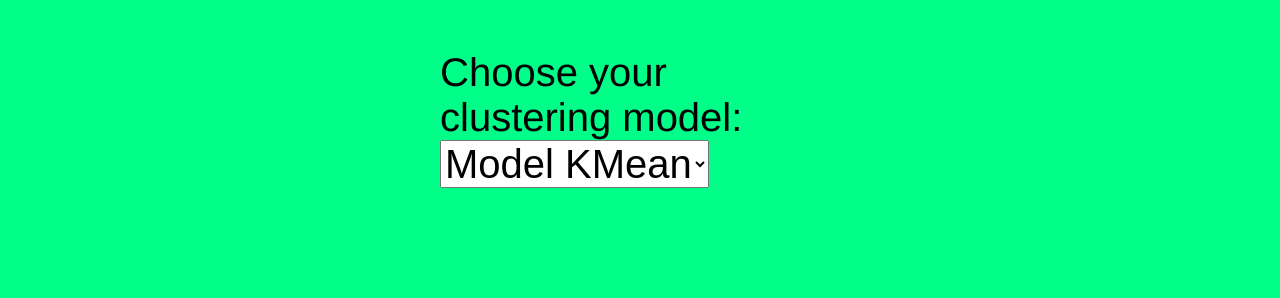
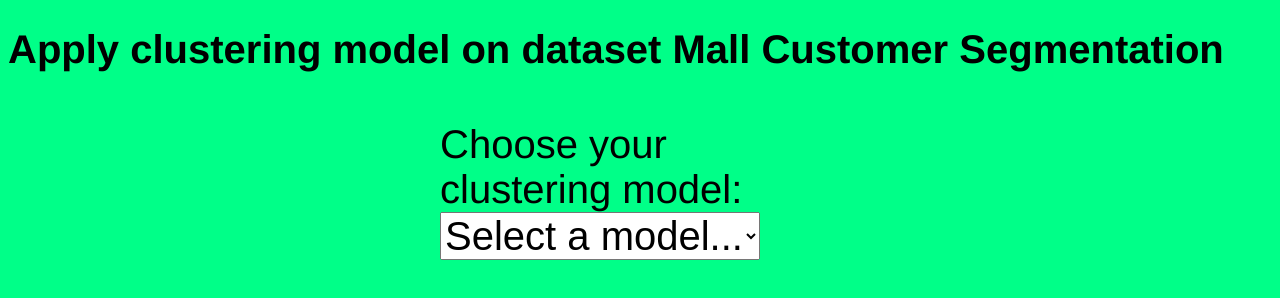
Before and after one commit to OlivierLAVAUD/AJAX-Clustering, a plain HTML site: page frontend/index.html in a window 1280 px wide. Drawn offline with Linux system fonts and the light colour scheme.

Commit message:
ajout titre a la page

```diff
--- a/frontend/css/style.css
+++ b/frontend/css/style.css
@@ -4,6 +4,10 @@ html {
   font-family: 'helvetica neue';
   font-size: 40px;
   font-weight: 200;
+}
+
+h1 {
+  font-size: 40px;
 }
 
 *, *:before, *:after {
--- a/frontend/index.html
+++ b/frontend/index.html
@@ -8,9 +8,11 @@
 </head>
 <body>
 
+  <h1>Apply clustering model on dataset Mall Customer Segmentation</h1>
   <form class="search-form">
     <label for="model-select">Choose your clustering model:</label>
     <select id="model-select" class="model-select">
+      <option value="" disabled selected>Select a model...</option>
       <option value="model-kmean">Model KMean</option>
       <option value="model-2">Model 2</option>
       <option value="model-3">Model 3</option>
--- a/frontend/js/script.js
+++ b/frontend/js/script.js
@@ -4,8 +4,6 @@ const performanceScoreDisplay = document.getElementById('performance-score');
 modelInput.addEventListener('change', async function() {
     const selectedModel = modelInput.value;
     console.log('Selected model:', selectedModel);
-
-
 
     if (selectedModel == 'model-kmean') {
         const apiUrl = 'http://127.0.0.1:8000/evaluate_clustering/';
@@ -35,5 +33,8 @@ modelInput.addEventListener('change', async function() {
         } catch (error) {
             console.error('Error fetching data:', error);
         }
+    } else {
+        console.log('modele non paramétré')
+        performanceScoreDisplay.textContent = `${selectedModel} is not avalaible yet`;
     }
 });
```
